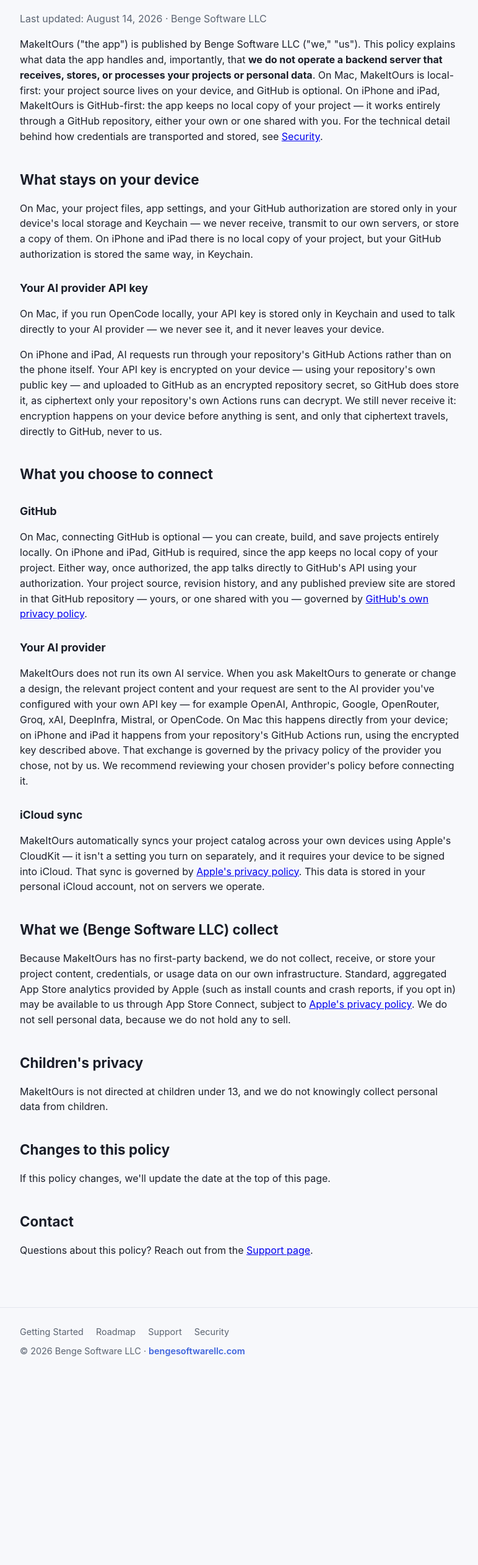
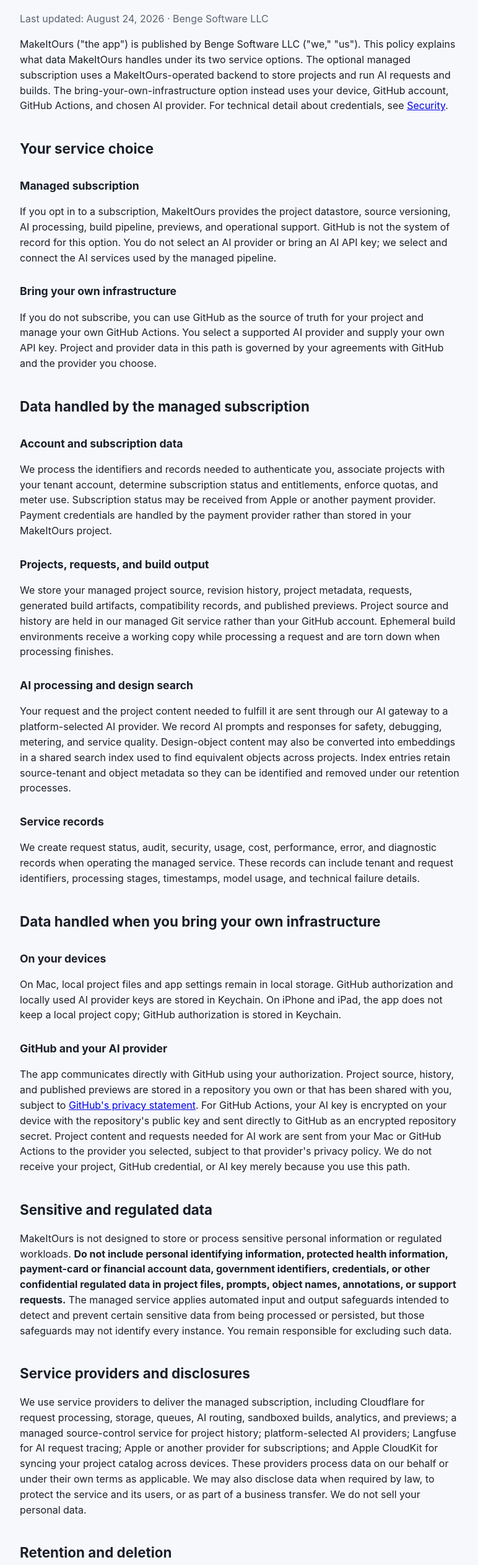
Before and after one commit to brandon-benge/makeitours-website, a plain HTML site: page privacy.html in a window 1280 px wide. Shown: the part 195-2720 px from the top of the page at 62% size, without its empty margins (252-1024 px from the left). Before the commit the page ends 2426 px from the top, so only its background shows below. Drawn offline with Linux system fonts and the light colour scheme.

Commit message:
Update MakeItOurs website for managed subscriptions

```diff
--- a/privacy.html
+++ b/privacy.html
@@ -28,95 +28,149 @@
 <main>
   <div class="wrap">
     <h1>Privacy Policy</h1>
-    <p class="muted">Last updated: August 14, 2026 · Benge Software LLC</p>
+    <p class="muted">Last updated: August 24, 2026 · Benge Software LLC</p>
 
     <p>
       MakeItOurs ("the app") is published by Benge Software LLC ("we," "us").
-      This policy explains what data the app handles and, importantly, that
-      <strong>we do not operate a backend server that receives, stores, or
-      processes your projects or personal data</strong>. On Mac, MakeItOurs is
-      local-first: your project source lives on your device, and GitHub is
-      optional. On iPhone and iPad, MakeItOurs is GitHub-first: the app keeps no
-      local copy of your project — it works entirely through a GitHub
-      repository, either your own or one shared with you. For the technical
-      detail behind how credentials are transported and stored, see
+      This policy explains what data MakeItOurs handles under its two service
+      options. The optional managed subscription uses a MakeItOurs-operated
+      backend to store projects and run AI requests and builds. The
+      bring-your-own-infrastructure option instead uses your device, GitHub
+      account, GitHub Actions, and chosen AI provider. For technical detail
+      about credentials, see
       <a href="security.html">Security</a>.
     </p>
 
-    <h2>What stays on your device</h2>
+    <h2>Your service choice</h2>
+    <h3>Managed subscription</h3>
     <p>
-      On Mac, your project files, app settings, and your GitHub
-      authorization are stored only in your device's local storage and
-      Keychain — we never receive, transmit to our own servers, or store a
-      copy of them. On iPhone and iPad there is no local copy of your
-      project, but your GitHub authorization is stored the same way, in
-      Keychain.
+      If you opt in to a subscription, MakeItOurs provides the project
+      datastore, source versioning, AI processing, build pipeline, previews,
+      and operational support. GitHub is not the system of record for this
+      option. You do not select an AI provider or bring an AI API key; we
+      select and connect the AI services used by the managed pipeline.
     </p>
 
-    <h3>Your AI provider API key</h3>
+    <h3>Bring your own infrastructure</h3>
     <p>
-      On Mac, if you run OpenCode locally, your API key is stored only in
-      Keychain and used to talk directly to your AI provider — we never see
-      it, and it never leaves your device.
-    </p>
-    <p>
-      On iPhone and iPad, AI requests run through your repository's GitHub
-      Actions rather than on the phone itself. Your API key is encrypted on
-      your device — using your repository's own public key — and uploaded to
-      GitHub as an encrypted repository secret, so GitHub does store it, as
-      ciphertext only your repository's own Actions runs can decrypt. We
-      still never receive it: encryption happens on your device before
-      anything is sent, and only that ciphertext travels, directly to
-      GitHub, never to us.
+      If you do not subscribe, you can use GitHub as the source of truth for
+      your project and manage your own GitHub Actions. You select a supported
+      AI provider and supply your own API key. Project and provider data in
+      this path is governed by your agreements with GitHub and the provider
+      you choose.
     </p>
 
-    <h2>What you choose to connect</h2>
-    <h3>GitHub</h3>
+    <h2>Data handled by the managed subscription</h2>
+    <h3>Account and subscription data</h3>
     <p>
-      On Mac, connecting GitHub is optional — you can create, build, and
-      save projects entirely locally. On iPhone and iPad, GitHub is
-      required, since the app keeps no local copy of your project. Either
-      way, once authorized, the app talks directly to GitHub's API using
-      your authorization. Your project source, revision history, and any
-      published preview site are stored in that GitHub repository — yours,
-      or one shared with you — governed by
-      <a href="https://docs.github.com/en/site-policy/privacy-policies/github-privacy-statement" target="_blank" rel="noopener">GitHub's own privacy policy</a>.
+      We process the identifiers and records needed to authenticate you,
+      associate projects with your tenant account, determine subscription
+      status and entitlements, enforce quotas, and meter use. Subscription
+      status may be received from Apple or another payment provider. Payment
+      credentials are handled by the payment provider rather than stored in
+      your MakeItOurs project.
     </p>
 
-    <h3>Your AI provider</h3>
+    <h3>Projects, requests, and build output</h3>
     <p>
-      MakeItOurs does not run its own AI service. When you ask MakeItOurs to
-      generate or change a design, the relevant project content and your
-      request are sent to the AI provider you've configured with your own
-      API key — for example OpenAI, Anthropic, Google, OpenRouter, Groq,
-      xAI, DeepInfra, Mistral, or OpenCode. On Mac this happens directly
-      from your device; on iPhone and iPad it happens from your
-      repository's GitHub Actions run, using the encrypted key described
-      above. That exchange is governed by the privacy policy of the
-      provider you chose, not by us. We recommend reviewing your chosen
-      provider's policy before connecting it.
+      We store your managed project source, revision history, project
+      metadata, requests, generated build artifacts, compatibility records,
+      and published previews. Project source and history are held in our
+      managed Git service rather than your GitHub account. Ephemeral build
+      environments receive a working copy while processing a request and are
+      torn down when processing finishes.
     </p>
 
-    <h3>iCloud sync</h3>
+    <h3>AI processing and design search</h3>
     <p>
-      MakeItOurs automatically syncs your project catalog across your own
-      devices using Apple's CloudKit — it isn't a setting you turn on
-      separately, and it requires your device to be signed into iCloud.
-      That sync is governed by
-      <a href="https://www.apple.com/legal/privacy/" target="_blank" rel="noopener">Apple's privacy policy</a>.
-      This data is stored in your personal iCloud account, not on servers we
-      operate.
+      Your request and the project content needed to fulfill it are sent
+      through our AI gateway to a platform-selected AI provider. We record AI
+      prompts and responses for safety, debugging, metering, and service
+      quality. Design-object content may also be converted into embeddings
+      in a shared search index used to find equivalent objects across
+      projects. Index entries retain source-tenant and object metadata so
+      they can be identified and removed under our retention processes.
     </p>
 
-    <h2>What we (Benge Software LLC) collect</h2>
+    <h3>Service records</h3>
     <p>
-      Because MakeItOurs has no first-party backend, we do not collect, receive,
-      or store your project content, credentials, or usage data on our own
-      infrastructure. Standard, aggregated App Store analytics provided by
-      Apple (such as install counts and crash reports, if you opt in) may be
-      available to us through App Store Connect, subject to
+      We create request status, audit, security, usage, cost, performance,
+      error, and diagnostic records when operating the managed service.
+      These records can include tenant and request identifiers, processing
+      stages, timestamps, model usage, and technical failure details.
+    </p>
+
+    <h2>Data handled when you bring your own infrastructure</h2>
+    <h3>On your devices</h3>
+    <p>
+      On Mac, local project files and app settings remain in local storage.
+      GitHub authorization and locally used AI provider keys are stored in
+      Keychain. On iPhone and iPad, the app does not keep a local project copy;
+      GitHub authorization is stored in Keychain.
+    </p>
+
+    <h3>GitHub and your AI provider</h3>
+    <p>
+      The app communicates directly with GitHub using your authorization.
+      Project source, history, and published previews are stored in a
+      repository you own or that has been shared with you, subject to
+      <a href="https://docs.github.com/en/site-policy/privacy-policies/github-privacy-statement" target="_blank" rel="noopener">GitHub's privacy statement</a>.
+      For GitHub Actions, your AI key is encrypted on your device with the
+      repository's public key and sent directly to GitHub as an encrypted
+      repository secret. Project content and requests needed for AI work are
+      sent from your Mac or GitHub Actions to the provider you selected,
+      subject to that provider's privacy policy. We do not receive your
+      project, GitHub credential, or AI key merely because you use this path.
+    </p>
+
+    <h2>Sensitive and regulated data</h2>
+    <p>
+      MakeItOurs is not designed to store or process sensitive personal
+      information or regulated workloads. <strong>Do not include personal
+      identifying information, protected health information, payment-card or
+      financial account data, government identifiers, credentials, or other
+      confidential regulated data in project files, prompts, object names,
+      annotations, or support requests.</strong> The managed service applies
+      automated input and output safeguards intended to detect and prevent
+      certain sensitive data from being processed or persisted, but those
+      safeguards may not identify every instance. You remain responsible for
+      excluding such data.
+    </p>
+
+    <h2>Service providers and disclosures</h2>
+    <p>
+      We use service providers to deliver the managed subscription, including
+      Cloudflare for request processing, storage, queues, AI routing,
+      sandboxed builds, analytics, and previews; a managed source-control
+      service for project history; platform-selected AI providers; Langfuse
+      for AI request tracing; Apple or another provider for subscriptions;
+      and Apple CloudKit for syncing your project catalog across devices.
+      These providers process data on our behalf or under their own terms as
+      applicable. We may also disclose data when required by law, to protect
+      the service and its users, or as part of a business transfer. We do not
+      sell your personal data.
+    </p>
+
+    <h2>Retention and deletion</h2>
+    <p>
+      Managed project source and history are retained while your subscription
+      is active and for up to 60 days after it ends, then scheduled for
+      deletion. Status, audit, metric, structured-log, and design-embedding
+      records are generally retained for up to 90 days. AI prompt and response
+      traces held in Langfuse are generally retained for up to 30 days.
+      Backups and replicas may take additional time to expire or be purged.
+      You may contact us to request access to or deletion of data associated
+      with your account, subject to security, legal, and operational
+      requirements. Deleting data from the bring-your-own-infrastructure path
+      is handled through your device, GitHub, and chosen AI provider.
+    </p>
+
+    <h2>App Store analytics</h2>
+    <p>
+      Standard, aggregated App Store analytics provided by Apple, such as
+      install counts and crash reports when you opt in, may be available to us
+      through App Store Connect, subject to
       <a href="https://www.apple.com/legal/privacy/" target="_blank" rel="noopener">Apple's privacy policy</a>.
-      We do not sell personal data, because we do not hold any to sell.
     </p>
 
     <h2>Children's privacy</h2>
@@ -132,8 +186,9 @@
 
     <h2>Contact</h2>
     <p>
-      Questions about this policy? Reach out from the
-      <a href="support.html">Support page</a>.
+      For privacy questions or data requests, email
+      <a href="mailto:privacy@bengesoftwarellc.com">privacy@bengesoftwarellc.com</a>.
+      For product support, see the <a href="support.html">Support page</a>.
     </p>
   </div>
 </main>
```
Also changed, not shown: getting-started.html (+20 -23 lines), index.html (+23 -20 lines), roadmap.html (+19 -30 lines), support.html (+14 -13 lines).
